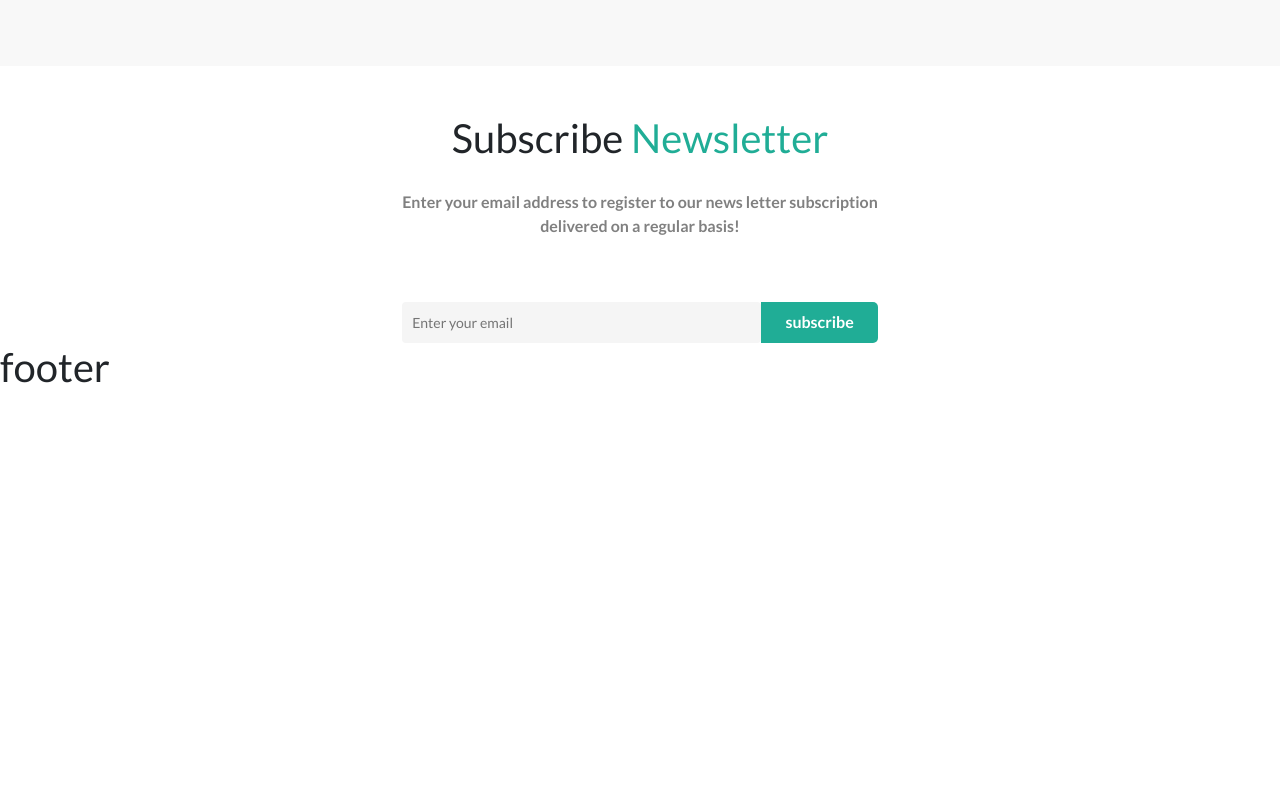
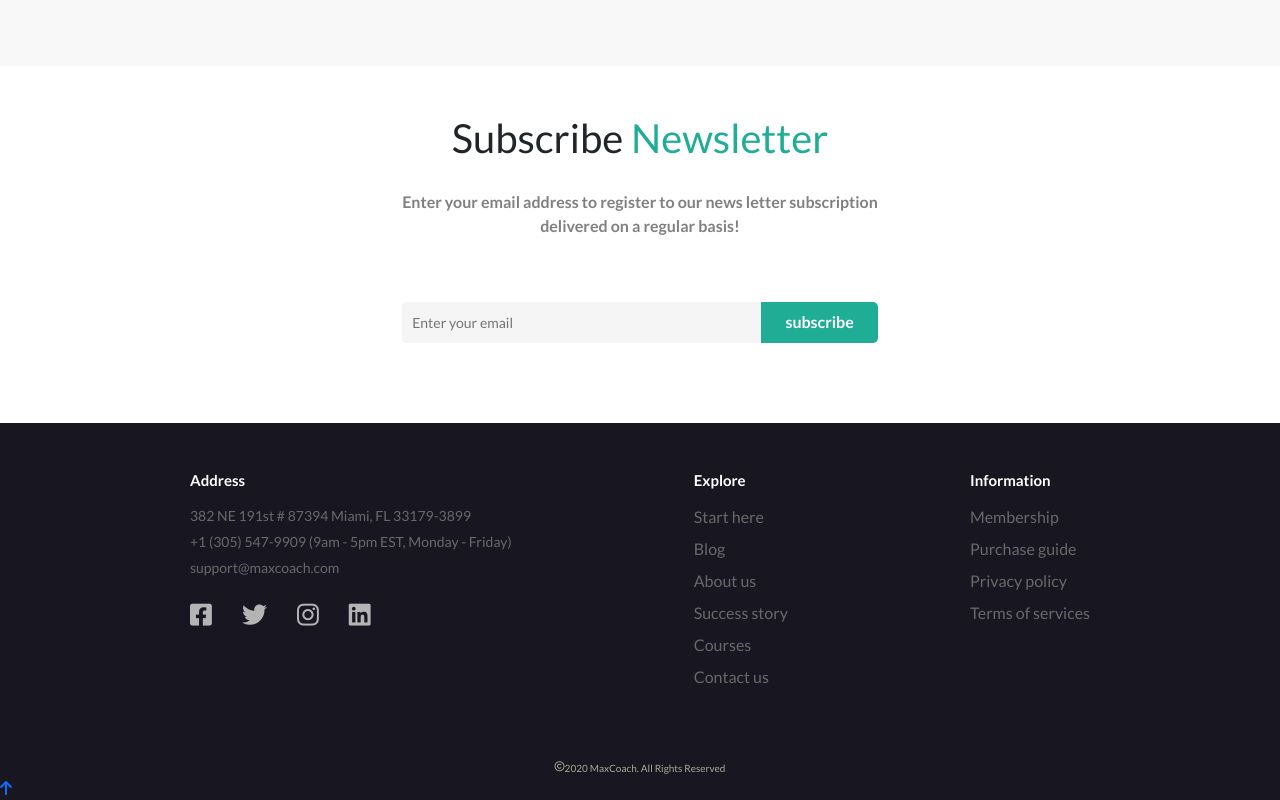
Before and after one commit to AleFabbretti/proj-html-vuejs, a Vue app: page / in a window 1280 px wide. Shown: the part 4801-5601 px from the top of the page. Before the commit the page ends 5200 px from the top, so only its background shows below. Built offline with nearby package versions, Linux system fonts and the light colour scheme.

Commit message:
Aggiunto footer

```diff
--- a/src/components/AppFooter.vue
+++ b/src/components/AppFooter.vue
@@ -1,11 +1,41 @@
 <script>
+import MainFooter from "./MainFooter.vue";
 export default {
   name: "AppFooter",
+  components: {
+    MainFooter,
+  },
 };
 </script>
 
 <template>
-  <h1>footer</h1>
+  <footer>
+    <div class="mycontainer d-flex justify-content-between">
+      <MainFooter />
+    </div>
+    <div>
+      <span class="copyright d-flex justify-content-center"
+        ><i class="fa-regular fa-copyright"></i> 2020 MaxCoach. All Rights
+        Reserved</span
+      >
+      <a href="#top" id="moving-top">
+        <i class="fa-solid fa-arrow-up"></i>
+      </a>
+    </div>
+  </footer>
 </template>
 
-<style lang="scss" scoped></style>
+<style lang="scss" scoped>
+footer {
+  background-color: #171621;
+  margin-top: 80px;
+  & .mycontainer {
+    width: 900px;
+    margin: auto;
+  }
+  & .copyright {
+    color: #abab95;
+    font-size: 10px;
+  }
+}
+</style>
--- /dev/null
+++ b/src/components/MainFooter.vue
@@ -0,0 +1,135 @@
+<script>
+export default {
+  name: "MainFooter",
+  data() {
+    return {
+      exploreMenu: [
+        {
+          label: "Start here",
+          href: "#",
+        },
+        {
+          label: "Blog",
+          href: "#",
+        },
+        {
+          label: "About us",
+          href: "#",
+        },
+        {
+          label: "Success story",
+          href: "#",
+        },
+        {
+          label: "Courses",
+          href: "#",
+        },
+        {
+          label: "Contact us",
+          href: "#",
+        },
+      ],
+      informationMenu: [
+        {
+          label: "Membership",
+          href: "#",
+        },
+        {
+          label: "Purchase guide",
+          href: "#",
+        },
+        {
+          label: "Privacy policy",
+          href: "#",
+        },
+        {
+          label: "Terms of services",
+          href: "#",
+        },
+      ],
+    };
+  },
+};
+</script>
+
+<template>
+  <div class="main-footer container py-5 px-0">
+    <div class="agency">
+      <div class="agency__address">
+        <h5 class="mb-3">Address</h5>
+        <small class="street">382 NE 191st # 87394 Miami, FL 33179-3899</small>
+        <small class="number"
+          >+1 (305) 547-9909 (9am - 5pm EST, Monday - Friday)</small
+        >
+        <small class="email">support@maxcoach.com</small>
+      </div>
+      <div class="agency__social mt-4">
+        <a href="#">
+          <i class="fa-brands fa-square-facebook"></i>
+        </a>
+        <a href="#">
+          <i class="fa-brands fa-twitter"></i>
+        </a>
+        <a href="#">
+          <i class="fa-brands fa-instagram"></i>
+        </a>
+        <a href="#">
+          <i class="fa-brands fa-linkedin"></i>
+        </a>
+      </div>
+    </div>
+    <nav class="menu-links">
+      <ul class="">
+        <h5 class="mb-3">Explore</h5>
+        <li v-for="link in exploreMenu" class="mb-2">
+          <a :href="link.href">{{ link.label }}</a>
+        </li>
+      </ul>
+    </nav>
+    <nav class="menu-links">
+      <ul class="">
+        <h5 class="mb-3">Information</h5>
+        <li v-for="link in informationMenu" class="mb-2">
+          <a :href="link.href">{{ link.label }}</a>
+        </li>
+      </ul>
+    </nav>
+  </div>
+</template>
+
+<style lang="scss" scoped>
+.main-footer {
+  display: flex;
+  justify-content: space-between;
+  color: #696969;
+  & h5 {
+    font-size: 15px;
+    font-weight: bolder;
+    color: white;
+  }
+  & .agency__address small {
+    display: block;
+    margin-bottom: 5px;
+  }
+  & .agency__social a {
+    color: #b4b4b4;
+    margin-right: 30px;
+    &:hover {
+      color: white;
+    }
+    & i {
+      font-size: 25px;
+    }
+  }
+  & .menu-links {
+    display: flex;
+    & ul {
+      list-style: none;
+      & li a {
+        color: #696969;
+        text-decoration: none;
+      }
+    }
+  }
+}
+</style>
```
